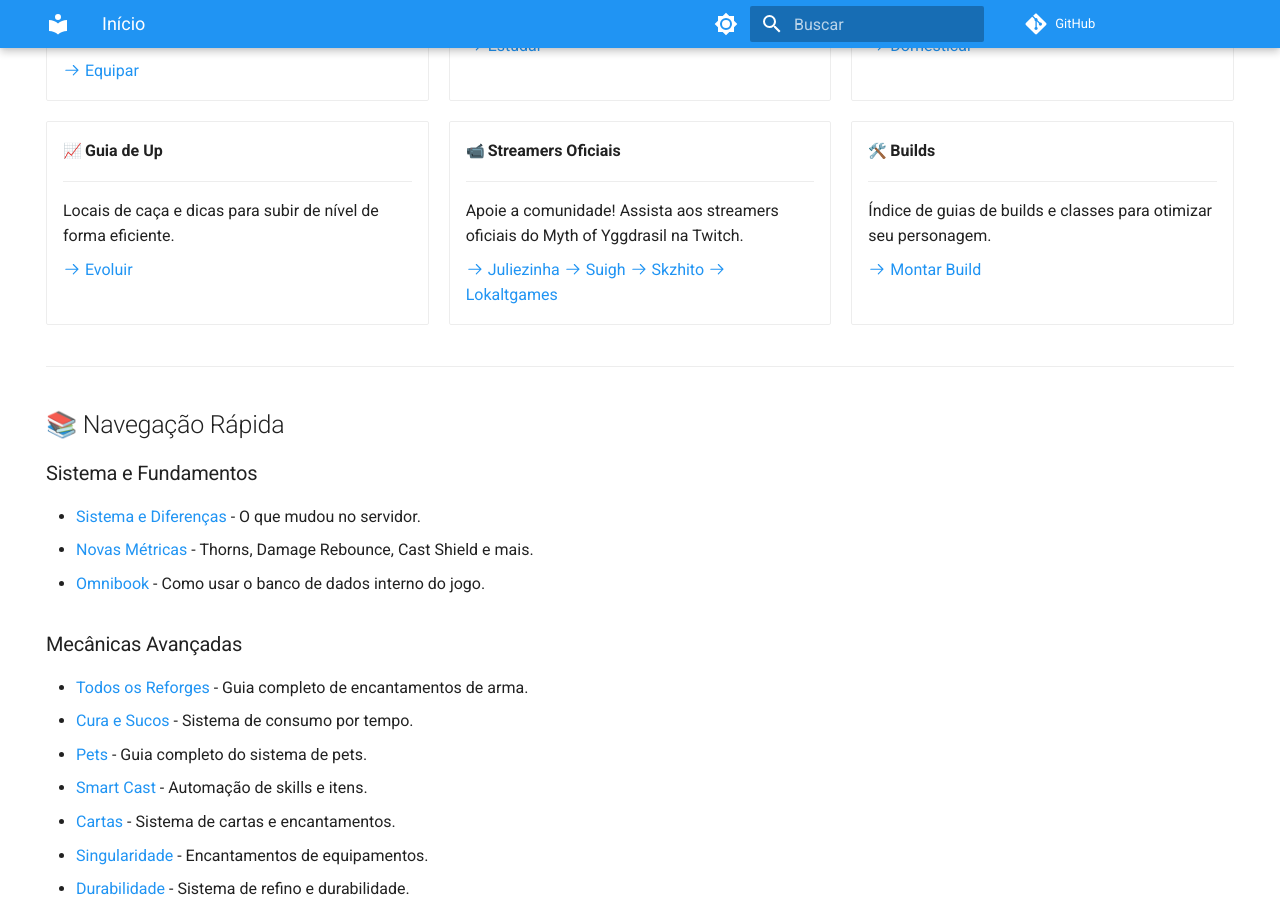
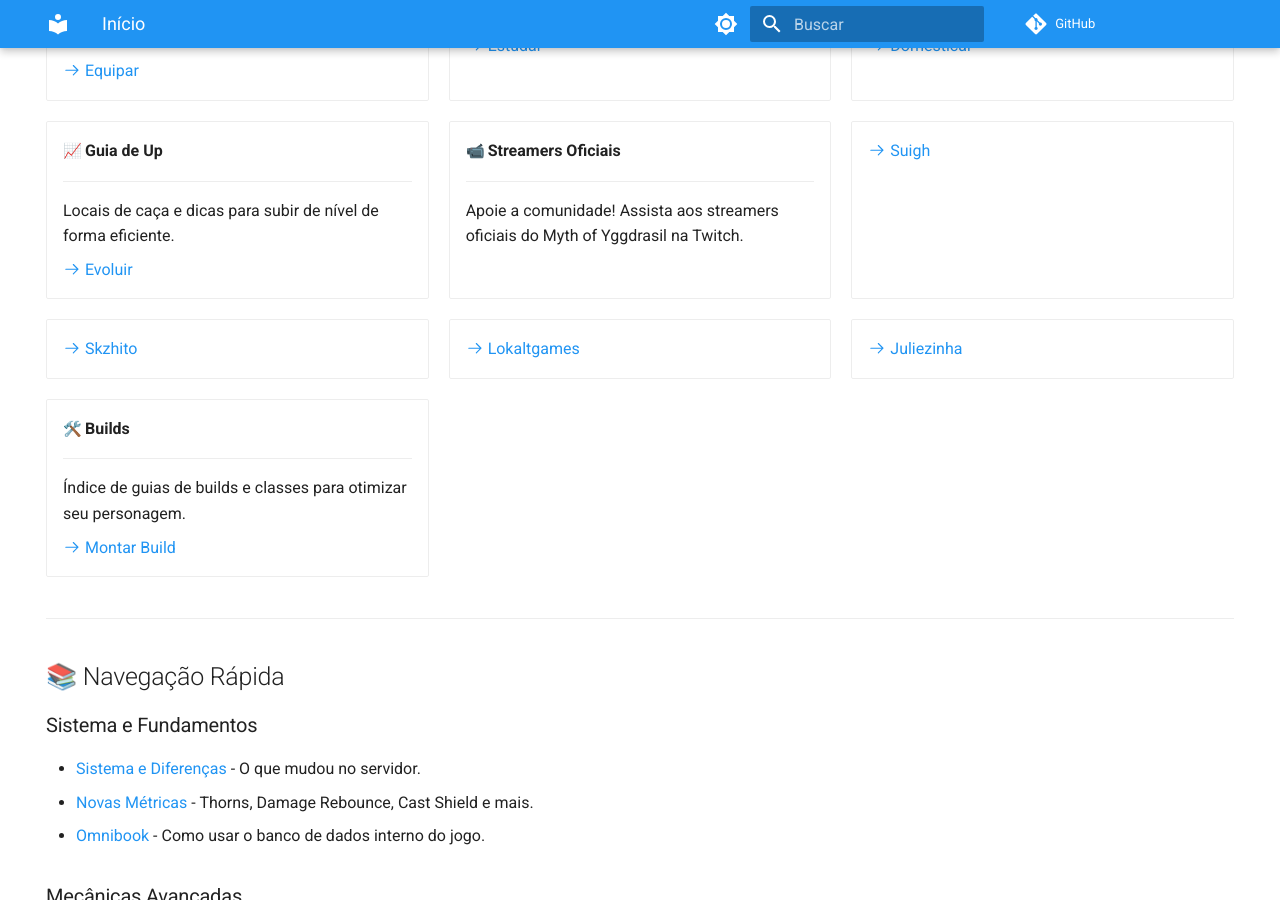
Before and after one commit to mythofyggdrasil/mythofyggdrasil.github.io, an MkDocs documentation site: the page built from docs/index.md, in a window 1280 px wide and 900 px high, scrolled down 753 px. Built offline with MkDocs 1.6.1 and Material for MkDocs 9.7.7, drawn with Linux system fonts in a browser that asks for light colours; emoji names are drawn with the system emoji font; comment, search, counter and statistics services are not loaded.

```diff
--- a/docs/index.md
+++ b/docs/index.md
@@ -76,10 +76,11 @@ Esta wiki é um guia completo para o servidor **Myth of Yggdrasil**, um servidor
 
     Apoie a comunidade! Assista aos streamers oficiais do Myth of Yggdrasil na Twitch.
 
-    [:octicons-arrow-right-24: Juliezinha](https://www.twitch.tv/julliezinha)
-    [:octicons-arrow-right-24: Suigh](https://www.twitch.tv/suigh)
-    [:octicons-arrow-right-24: Skzhito](https://www.twitch.tv/skzhito)
-    [:octicons-arrow-right-24: Lokaltgames](https://www.twitch.tv/lokaltgames)
+
+-   [:octicons-arrow-right-24: Suigh](https://www.twitch.tv/suigh)
+-   [:octicons-arrow-right-24: Skzhito](https://www.twitch.tv/skzhito)
+-   [:octicons-arrow-right-24: Lokaltgames](https://www.twitch.tv/lokaltgames)
+-   [:octicons-arrow-right-24: Juliezinha](https://www.twitch.tv/julliezinha)
 
 -   :hammer_and_wrench: **Builds**
 
```
